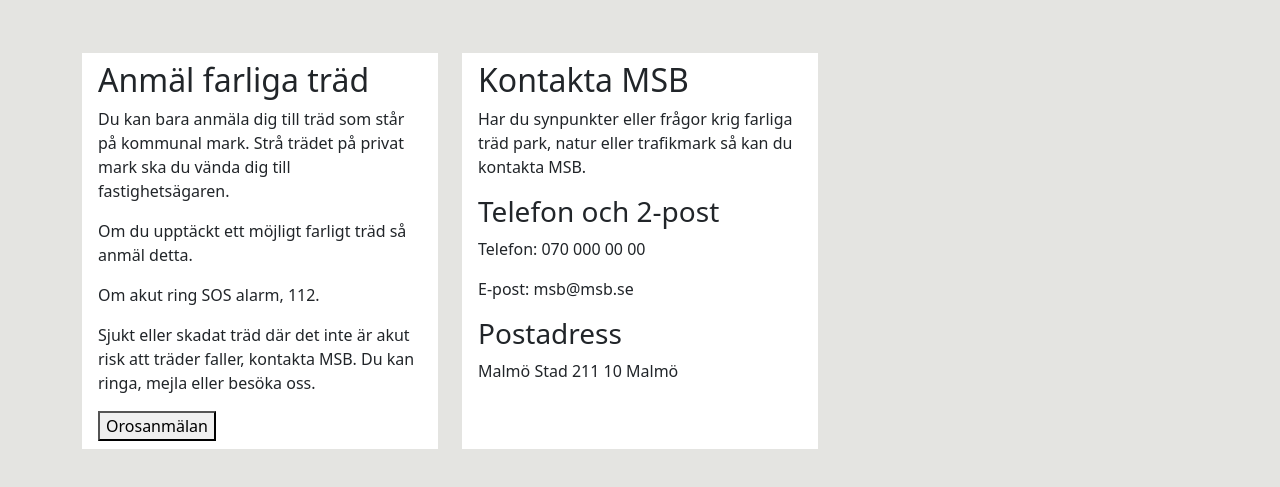
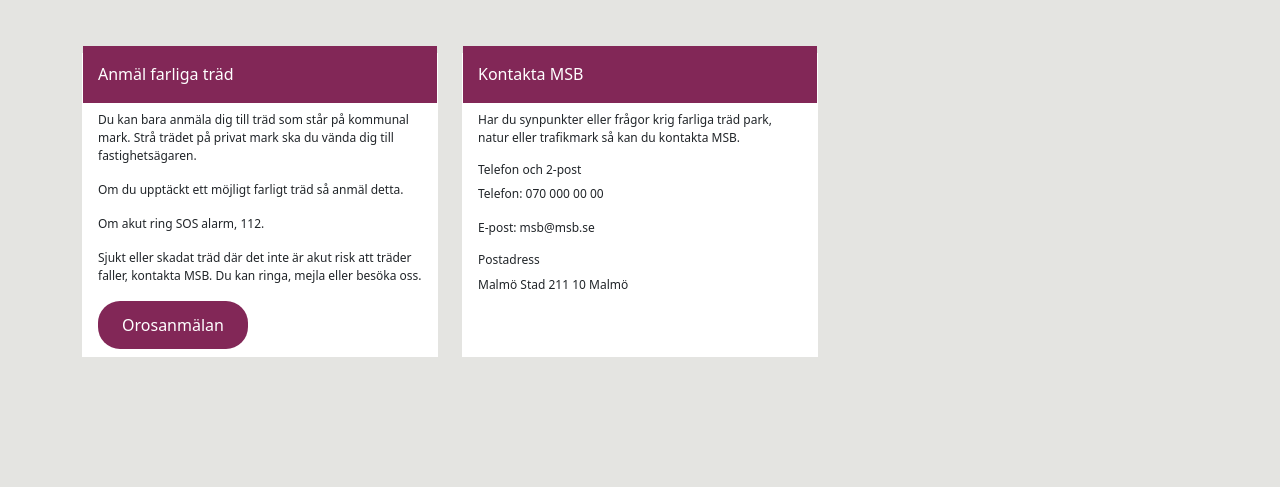
Before and after one commit to HaraldHenriksson/MSB, a website built with Vite: page index.html in a window 1280 px wide. Shown: the part 87-574 px from the top of the page. Built offline with nearby package versions, Linux system fonts and the light colour scheme.

Commit message:
styling for h2, h3 and buttons

```diff
--- a/index.html
+++ b/index.html
@@ -89,7 +89,7 @@
 							<h3>Detaljerad beskrivning</h3>
 							<input type="text">
 
-							<h2>Kontakt</h2>
+							<h3>Kontakt</h3>
 							<h3>Namn</h3>
 							<input type="text">
 
--- a/src/main.scss
+++ b/src/main.scss
@@ -32,3 +32,33 @@
 	height: 15em;
 	padding-bottom: 4%;
   }
+
+  h2 {
+	margin-left: -15px;
+  	margin-right: -15px;
+  	padding-left: 15px;
+  	padding-right: 15px;
+	margin-top: -15px;
+	background-color: #822757;
+	color: #ffffff;
+	font-size: 16px;
+	display: flex;
+	align-items: center;
+	height: 57px;
+	width: calc(100% + 30px);
+  }
+
+  h3, p {
+	font-size: 12px;
+  }
+
+  button {
+	background-color: #822757;
+	color: #fff;
+  	font-size: 16px;
+  	padding: 12px 24px;
+  	border: none;
+  	border-radius: 22px;
+  	cursor: pointer;
+  	transition: all 0.3s ease-in-out;
+  }
```
